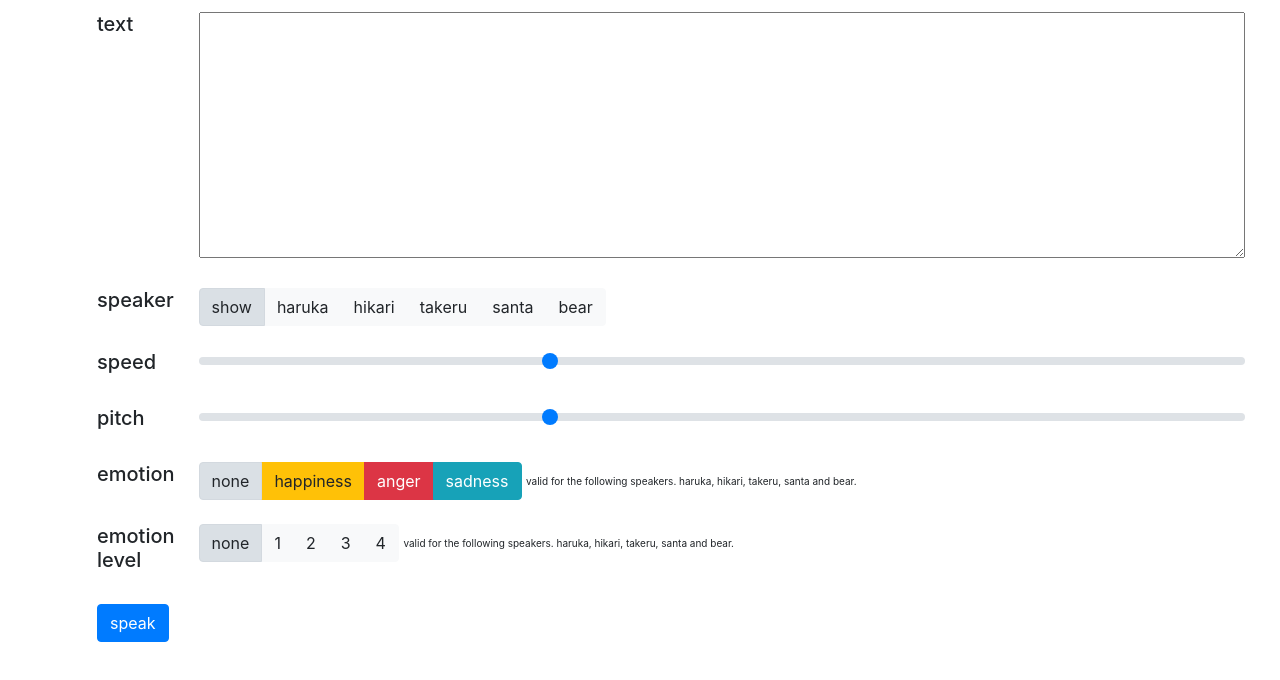
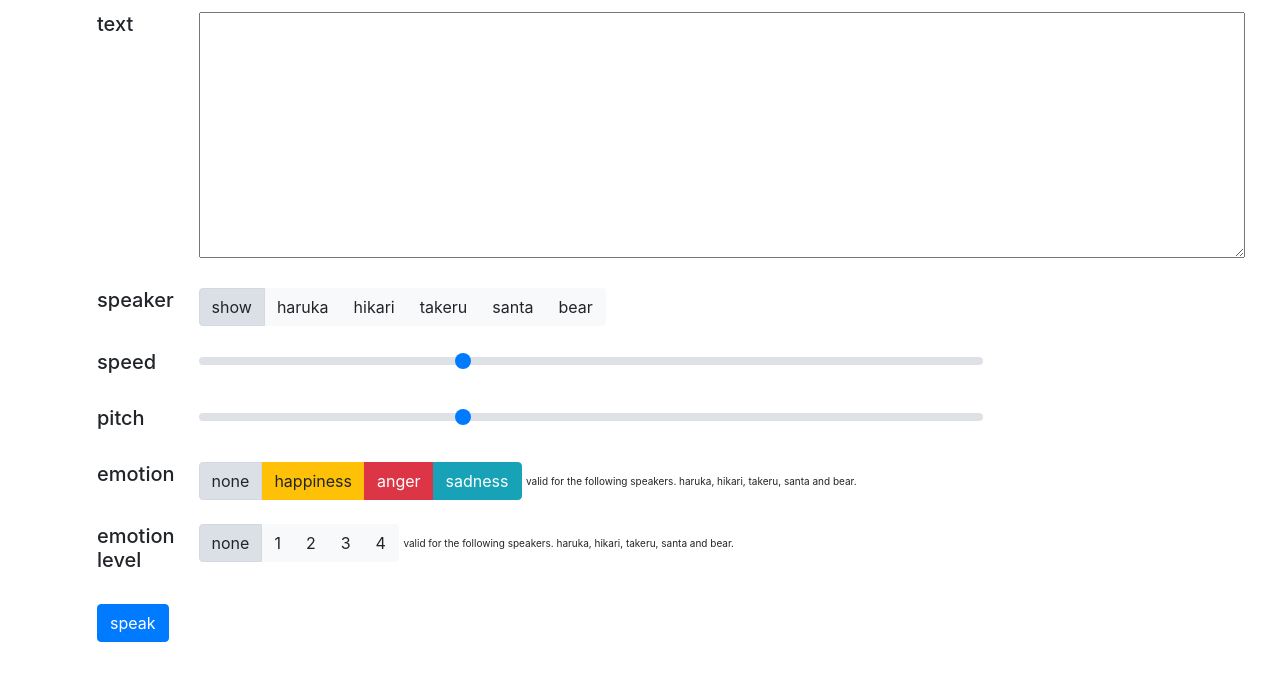
Before and after one commit to tamanishi/dictateServer, a website: page public/index.html in a window 1280 px wide. Drawn offline with nearby package versions, Linux system fonts and the light colour scheme.

Commit message:
shorten slider

```diff
--- a/public/index.html
+++ b/public/index.html
@@ -86,13 +86,13 @@
           <tr>
             <th scope='row'><h5>speed</h5></th>
             <td>
-                <input type='range' class='custom-range' value='100' min='50' max='200' step='10' id='speed'>
+                <input type='range' class='custom-range w-75' value='100' min='50' max='200' step='10' id='speed'>
             </td>
           </tr>
           <tr>
             <th scope='row'><h5>pitch</h5></th>
             <td>
-              <input type='range' class='custom-range' value='100' min='50' max='200' step='10' id='pitch'>
+              <input type='range' class='custom-range w-75' value='100' min='50' max='200' step='10' id='pitch'>
             </td>
           </tr>
           <tr>
```
